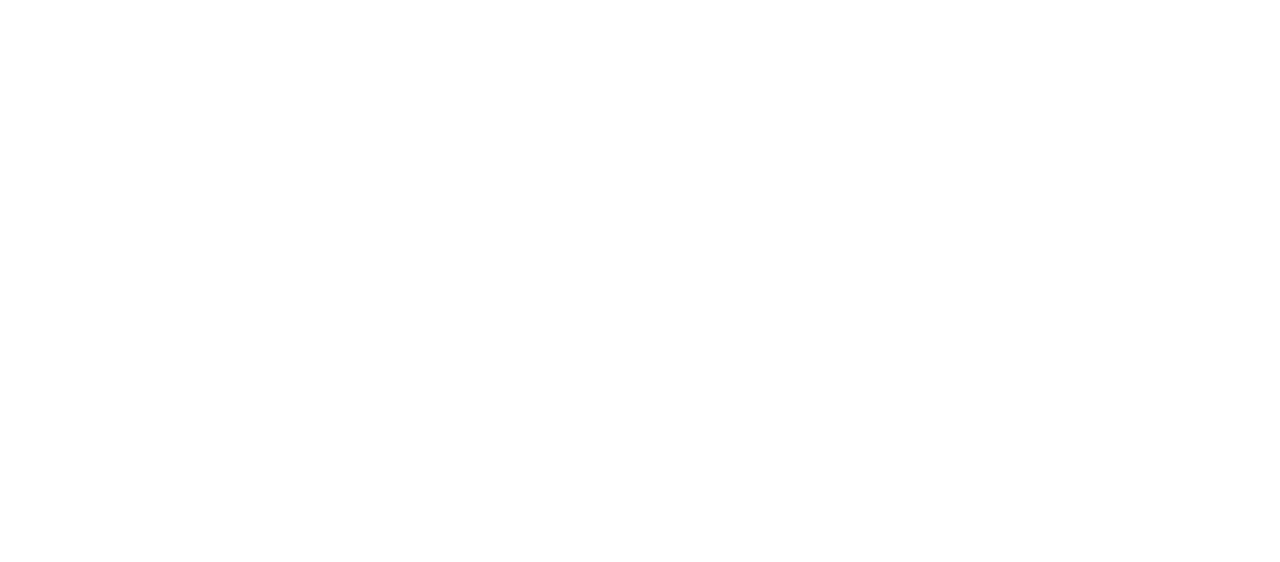
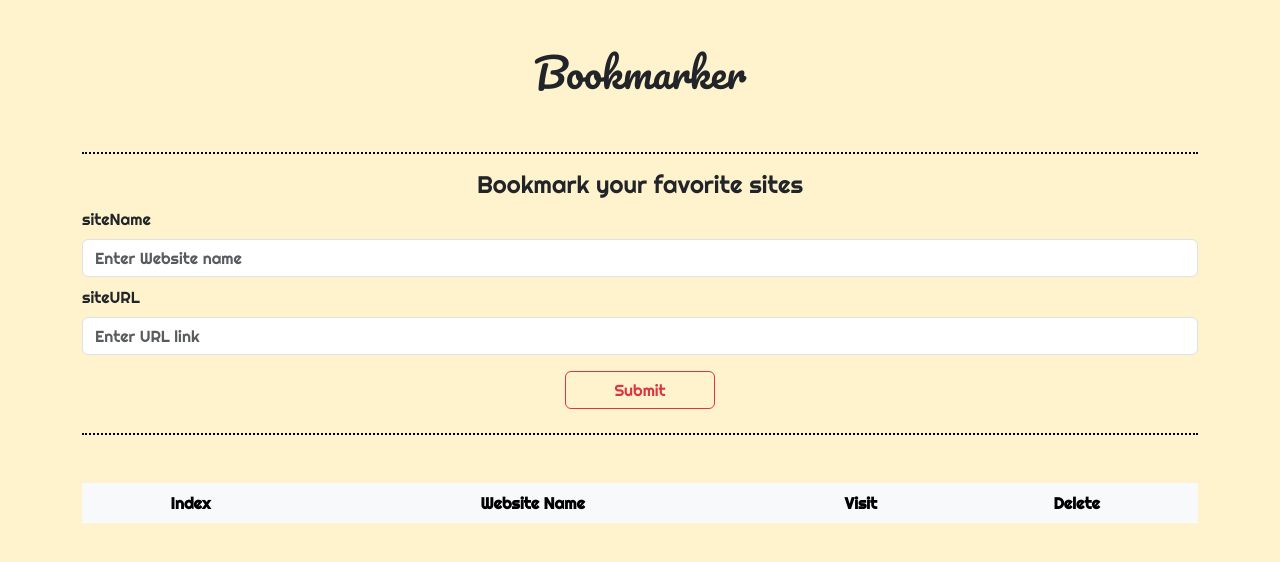
Before and after one commit to MohamedFathi68/Assignment-9-Bookmark, a plain HTML site: page index.html in a window 1280 px wide. Drawn offline with nearby package versions, Linux system fonts and the light colour scheme.

Commit message:
CRUD with out storage

```diff
--- a/index.html
+++ b/index.html
@@ -8,18 +8,70 @@
       href="https://cdn.jsdelivr.net/npm/bootstrap@5.3.2/dist/css/bootstrap.min.css"
       integrity="sha384-T3c6CoIi6uLrA9TneNEoa7RxnatzjcDSCmG1MXxSR1GAsXEV/Dwwykc2MPK8M2HN"
       crossorigin="anonymous" />
+    <link rel="preconnect" href="https://fonts.googleapis.com" />
+    <link rel="preconnect" href="https://fonts.gstatic.com" crossorigin />
+    <link
+      href="https://fonts.googleapis.com/css2?family=Pacifico&display=swap"
+      rel="stylesheet" />
+    <link rel="preconnect" href="https://fonts.googleapis.com" />
+    <link rel="preconnect" href="https://fonts.gstatic.com" crossorigin />
+    <link
+      href="https://fonts.googleapis.com/css2?family=Righteous&display=swap"
+      rel="stylesheet" />
     <link rel="stylesheet" href="style.css" />
     <title>Document</title>
   </head>
   <body>
-
-
     <!----------------------------------- script tags ----------------------------------->
-
+    <section class="bg-warning-subtle min-vh-100">
+      <div class="container">
+        <h1 class="title text-center py-5">Bookmarker</h1>
+        <div class="form py-3">
+          <h2 class="fs-4 text-center">Bookmark your favorite sites</h2>
+          <div>
+            <label for="siteName">siteName</label>
+            <input
+              type="text"
+              id="siteName"
+              class="form-control my-2"
+              placeholder="Enter Website name" />
+            <label for="siteURL">siteURL</label>
+            <input
+              type="url"
+              id="siteURL"
+              class="form-control my-2"
+              placeholder="Enter URL link" />
+            <div class="w-25 mx-auto text-center">
+              <button
+                onclick="addURL()"
+                class="Submit btn btn-outline-danger my-2 px-5">
+                Submit
+              </button>
+            </div>
+          </div>
+        </div>
+        <div class="table-responsive my-5">
+          <table
+            class="table table-striped table-borderless table-light align-middle text-center">
+            <thead class="table-light">
+              <tr>
+                <th>Index</th>
+                <th>Website Name</th>
+                <th>Visit</th>
+                <th>Delete</th>
+              </tr>
+            </thead>
+            <tbody id="table">
+            </tbody>
+            <tfoot></tfoot>
+          </table>
+        </div>
+      </div>
+    </section>
     <script
       src="https://cdn.jsdelivr.net/npm/bootstrap@5.3.2/dist/js/bootstrap.min.js"
       integrity="sha384-BBtl+eGJRgqQAUMxJ7pMwbEyER4l1g+O15P+16Ep7Q9Q+zqX6gSbd85u4mG4QzX+"
       crossorigin="anonymous"></script>
-      <script src="main.js"></script>
+    <script src="main.js"></script>
   </body>
 </html>
--- a/main.js
+++ b/main.js
@@ -0,0 +1,40 @@
+var siteName = document.querySelector("#siteName");
+var link = document.querySelector("#siteURL");
+
+var urlList = [];
+
+function addURL() {
+  var site = {
+    name: siteName.value,
+    url: link.value,
+  };
+
+  urlList.push(site);
+  displayURL();
+  clearForm();
+}
+
+function displayURL() {
+  var cartona = ``;
+  for (var i = 0; i < urlList.length; i++) {
+    cartona += `<tr>
+    <td>${i + 1}</td>
+    <td>${urlList[i].name}</td>
+    <td><a href="http://${
+      urlList[i].url
+    }" class="btn btn-outline-warning" target="_blank">Visit</a></td>
+    <td><button onclick="deleteURL(${i})" class="btn btn-outline-danger">Delete</button></td>
+  </tr>`;
+    document.querySelector("#table").innerHTML = cartona;
+  }
+}
+
+function clearForm() {
+  siteName.value = "";
+  link.value = "";
+}
+
+function deleteURL(index) {
+  urlList.splice(index, 1);
+  displayURL(urlList )
+}
--- a/style.css
+++ b/style.css
@@ -0,0 +1,12 @@
+* {
+  font-family: 'Righteous', sans-serif;
+  /* outline: 1px solid #ff0000; */
+}
+
+.title {
+  font-family: 'Pacifico', cursive;
+}
+
+.form {
+  border-block: 2px dotted #000;
+}
```
